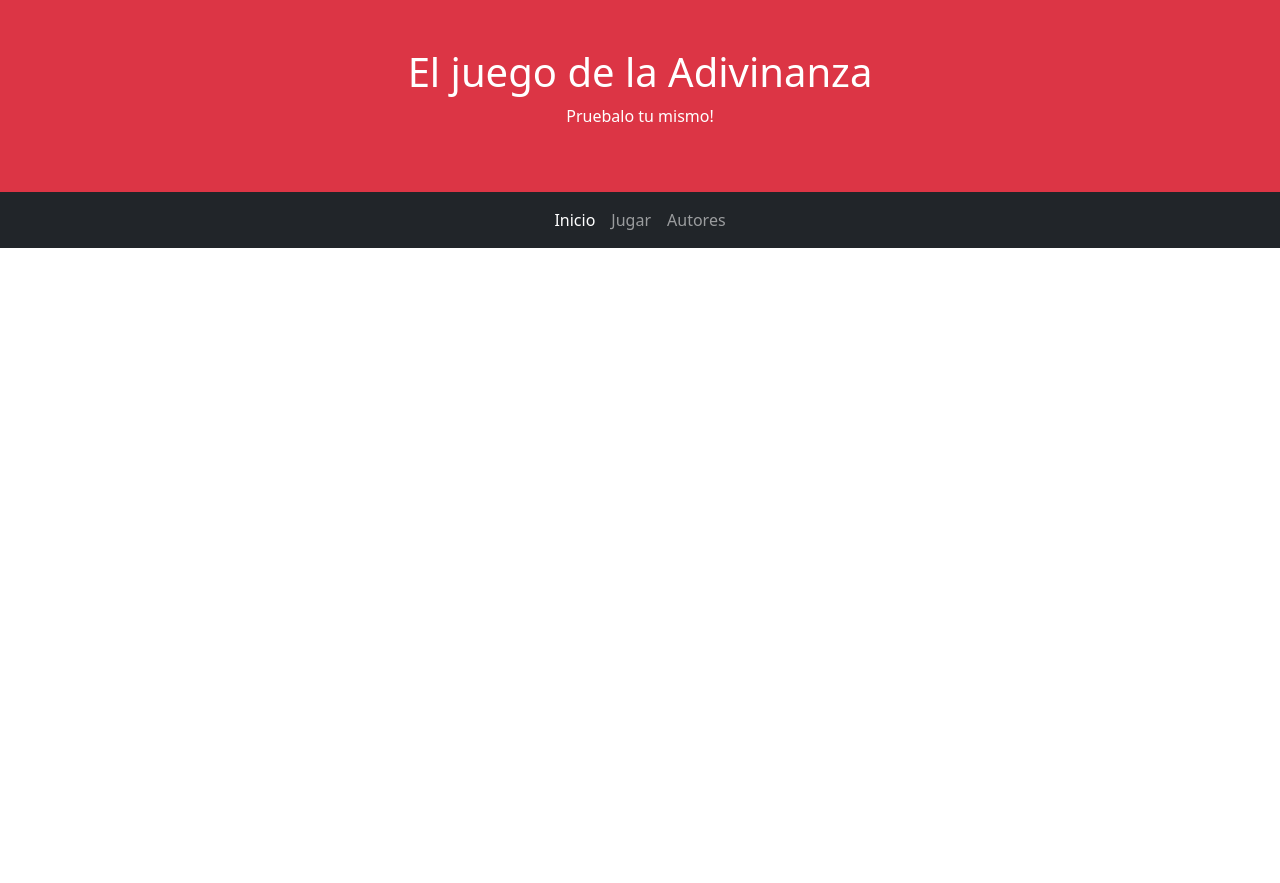
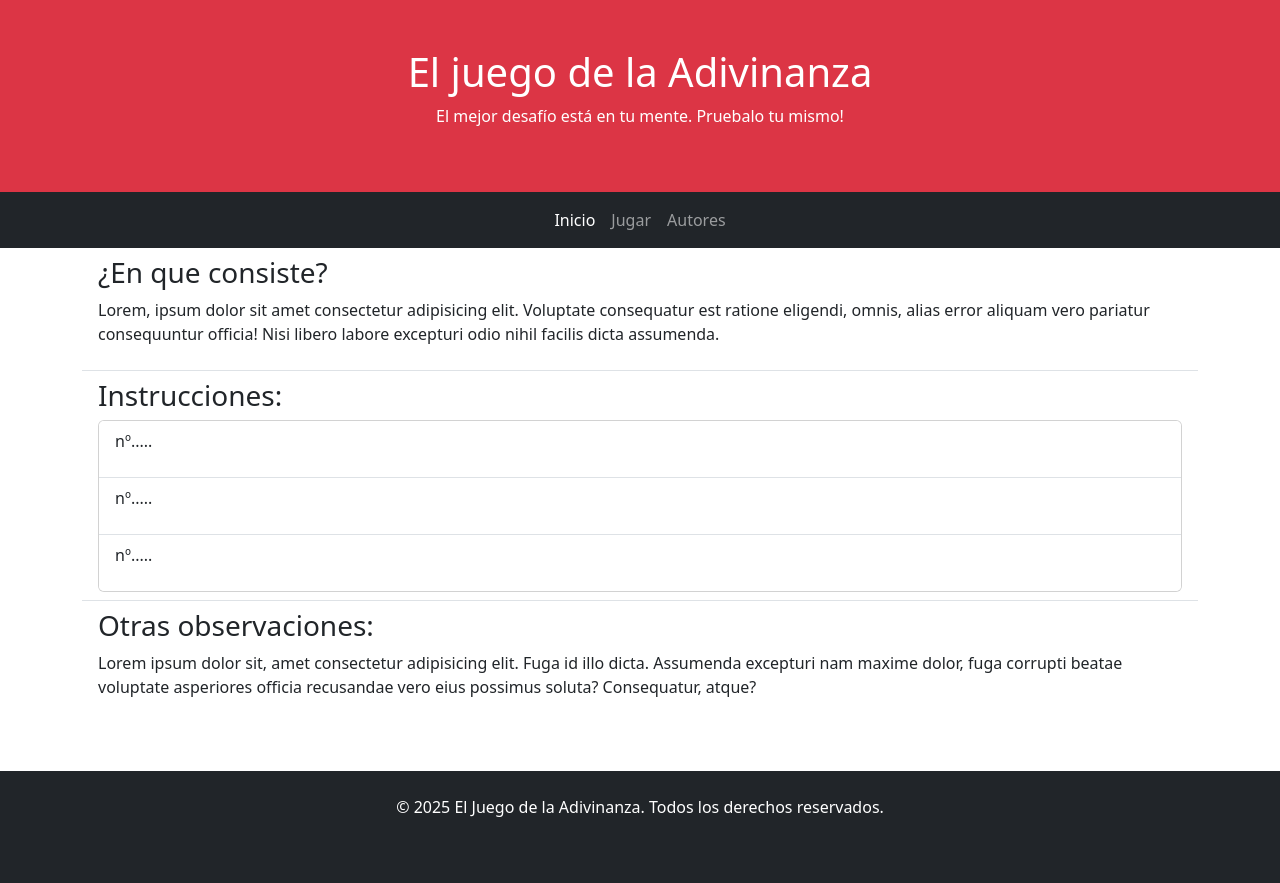
Before and after one commit to alexboni97/IW, a Spring Boot app: page / in a window 1280 px wide. Before the commit the page ends 248 px from the top, so only its background shows below. Run offline with Spring Boot 4, Linux system fonts and the light colour scheme; some of the project's set-up classes (security, data sources, template engines, error pages and the like) are left out, and stand-ins take their place.

Commit message:
footer finished

```diff
--- a/demo/src/main/resources/templates/index.html
+++ b/demo/src/main/resources/templates/index.html
@@ -14,7 +14,7 @@
     <header class="titulo">
         <div class="container-fluid p-5 bg-danger text-white text-center">
             <h1>El juego de la Adivinanza</h1>
-            <p>Pruebalo tu mismo!</p>
+            <p>El mejor desafío está en tu mente. Pruebalo tu mismo!</p>
           </div>
           <nav class="navbar navbar-expand-lg navbar-dark bg-dark">
             <div class="container">
@@ -28,11 +28,43 @@
         </nav>
     </header>
 
-    <div class="container">
+    <section class="container">
 
-    </div>
-    <footer>
 
+        <!-- Some borders are removed -->
+        <ul class="list-group list-group-flush">
+            <li class="list-group-item">
+                <h3>¿En que consiste?</h3>
+                <p>Lorem, ipsum dolor sit amet consectetur adipisicing elit. Voluptate consequatur est ratione eligendi, omnis, alias error aliquam vero pariatur consequuntur officia! Nisi libero labore excepturi odio nihil facilis dicta assumenda.</p>
+            </li>
+            <li class="list-group-item">
+                <h3>Instrucciones:</h3>
+                <div class="card">
+                    <ul class="list-group list-group-flush">
+                        <li class="list-group-item">
+                            <p>nº.....</p>
+                        </li>
+                        <li class="list-group-item">
+                            <p>nº.....</p>
+                        </li>
+                        <li class="list-group-item">
+                            <p>nº.....</p>
+                        </li>
+                    </ul>
+                </div>
+
+            </li>
+            <li class="list-group-item">
+                <h3>Otras observaciones:</h3>
+                <p>Lorem ipsum dolor sit, amet consectetur adipisicing elit. Fuga id illo dicta. Assumenda excepturi nam maxime dolor, fuga corrupti beatae voluptate asperiores officia recusandae vero eius possimus soluta? Consequatur, atque?</p>
+            </li>
+        </ul>
+    </section>
+
+
+    <footer class="mt-5 p-4 bg-dark text-white text-center">
+        <p>&copy; 2025 El Juego de la Adivinanza. Todos los derechos reservados.</p>
+        <br>
     </footer>
 </body>
 </html>
```
Also changed, not shown: demo/src/main/resources/templates/adivina.html (+5 -2 lines), demo/src/main/resources/templates/authors.html (+4 -3 lines).
